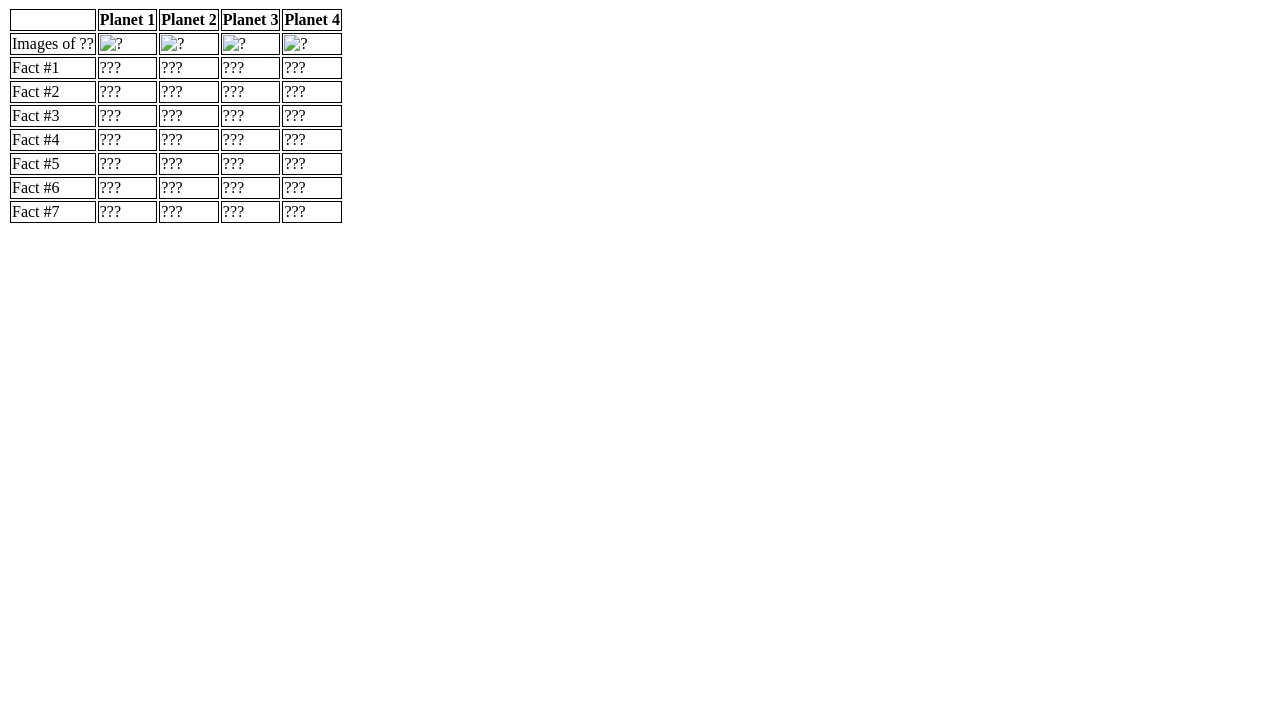
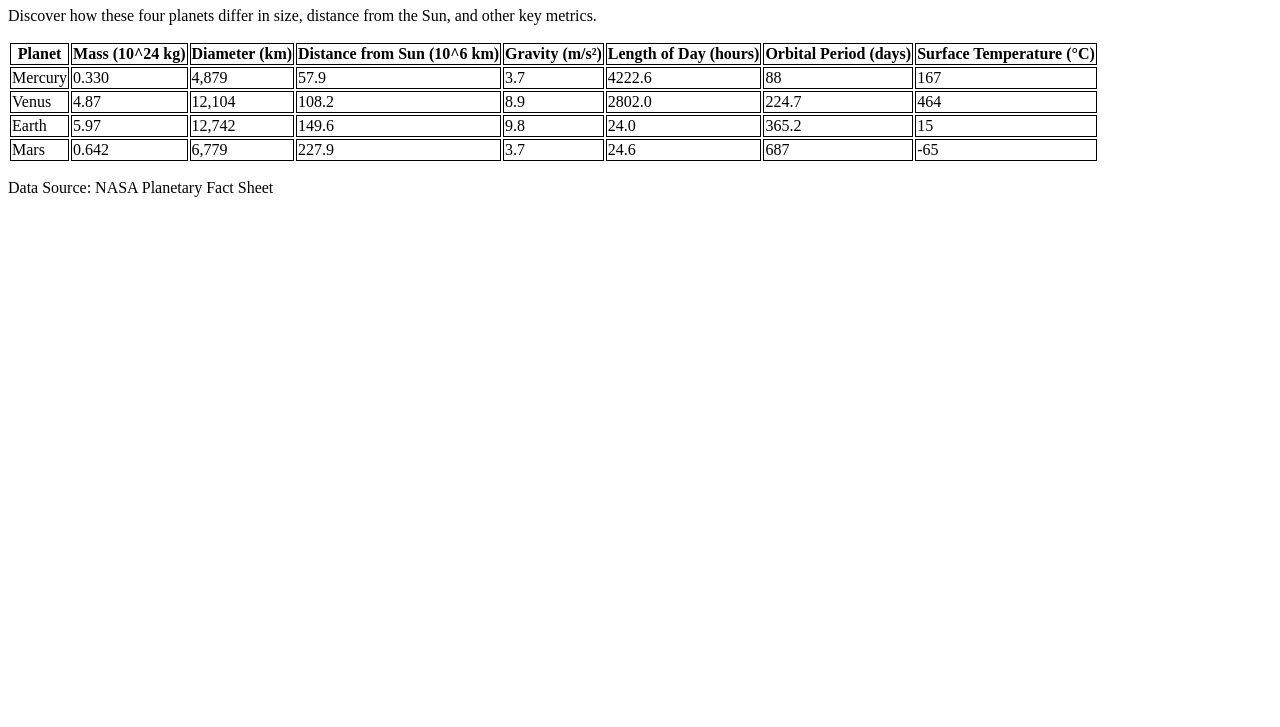
Before and after one commit to jkimoto28/labb7, a plain HTML site: page index.html in a window 1280 px wide. Shown: the part 73-800 px from the top of the page. Drawn offline with Linux system fonts and the light colour scheme; files that its build step writes are made by us from their sources.

Commit message:
Update index.html

```diff
--- a/index.html
+++ b/index.html
@@ -2,74 +2,76 @@
 <html lang="en">
 <head>
   <meta charset="utf-8">
-  <title>Your Title Here</title>
+  <title>Planetary Facts</title>
   <link rel="stylesheet" href="css/style.css">
 </head>
 <body>
-  <h1>Planetary Fact Sheet</h1>
-  <table id="planets">
+    <header>
+        <h1 id="main-title">Planetary Facts: A Comparison of Mercury, Venus, Earth, and Mars</h1>
+        <p class="subtitle">Discover how these four planets differ in size, distance from the Sun, and other key metrics.</p>
+    </header>
+
+    <section>
+        <table id="planet-table">
+            <thead>
                 <tr>
-      <th></th>
-      <th>Planet 1</th>
-      <th>Planet 2</th>
-      <th>Planet 3</th>
-      <th>Planet 4</th>
+                    <th>Planet</th>
+                    <th>Mass (10^24 kg)</th>
+                    <th>Diameter (km)</th>
+                    <th>Distance from Sun (10^6 km)</th>
+                    <th>Gravity (m/s²)</th>
+                    <th>Length of Day (hours)</th>
+                    <th>Orbital Period (days)</th>
+                    <th>Surface Temperature (°C)</th>
                 </tr>
-    <tr>
-      <td>Images of ??</td>
-      <td><img src="images/planet_1.png" alt="?"></td>
-      <td><img src="images/planet_2.png" alt="?"></td>
-      <td><img src="images/planet_3.png" alt="?"></td>
-      <td><img src="images/planet_4.png" alt="?"></td>
+            </thead>
+            <tbody>
+                <tr class="planet-row">
+                    <td>Mercury</td>
+                    <td>0.330</td>
+                    <td>4,879</td>
+                    <td>57.9</td>
+                    <td>3.7</td>
+                    <td>4222.6</td>
+                    <td>88</td>
+                    <td>167</td>
                 </tr>
-    <tr>
-      <td>Fact #1</td>
-      <td>???</td>
-      <td>???</td>
-      <td>???</td>
-      <td>???</td>
+                <tr class="planet-row">
+                    <td>Venus</td>
+                    <td>4.87</td>
+                    <td>12,104</td>
+                    <td>108.2</td>
+                    <td>8.9</td>
+                    <td>2802.0</td>
+                    <td>224.7</td>
+                    <td>464</td>
                 </tr>
-    <tr>
-      <td>Fact #2</td>
-      <td>???</td>
-      <td>???</td>
-      <td>???</td>
-      <td>???</td>
+                <tr class="planet-row">
+                    <td>Earth</td>
+                    <td>5.97</td>
+                    <td>12,742</td>
+                    <td>149.6</td>
+                    <td>9.8</td>
+                    <td>24.0</td>
+                    <td>365.2</td>
+                    <td>15</td>
                 </tr>
-    <tr>
-      <td>Fact #3</td>
-      <td>???</td>
-      <td>???</td>
-      <td>???</td>
-      <td>???</td>
+                <tr class="planet-row">
+                    <td>Mars</td>
+                    <td>0.642</td>
+                    <td>6,779</td>
+                    <td>227.9</td>
+                    <td>3.7</td>
+                    <td>24.6</td>
+                    <td>687</td>
+                    <td>-65</td>
                 </tr>
-    <tr>
-      <td>Fact #4</td>
-      <td>???</td>
-      <td>???</td>
-      <td>???</td>
-      <td>???</td>
-    </tr>
-    <tr>
-      <td>Fact #5</td>
-      <td>???</td>
-      <td>???</td>
-      <td>???</td>
-      <td>???</td>
-    </tr>
-    <tr>
-      <td>Fact #6</td>
-      <td>???</td>
-      <td>???</td>
-      <td>???</td>
-      <td>???</td>
-    </tr>
-    <tr>
-      <td>Fact #7</td>
-      <td>???</td>
-      <td>???</td>
-      <td>???</td>
-      <td>???</td>
-    </tr>
+            </tbody>
         </table>
+    </section>
+
+    <footer>
+        <p class="footer-text">Data Source: NASA Planetary Fact Sheet</p>
+    </footer>
 </body>
+</html>
```
Lines whose indentation alone changed are shown as unchanged.
